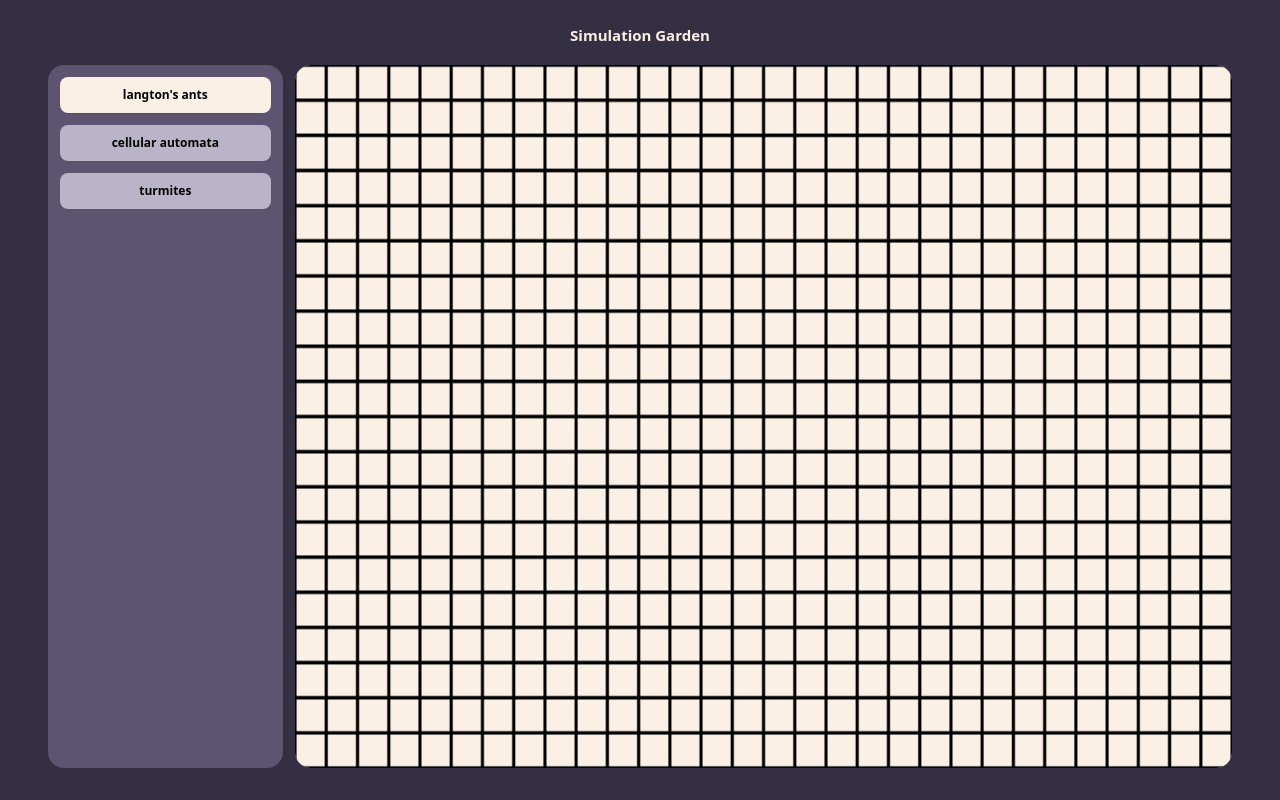
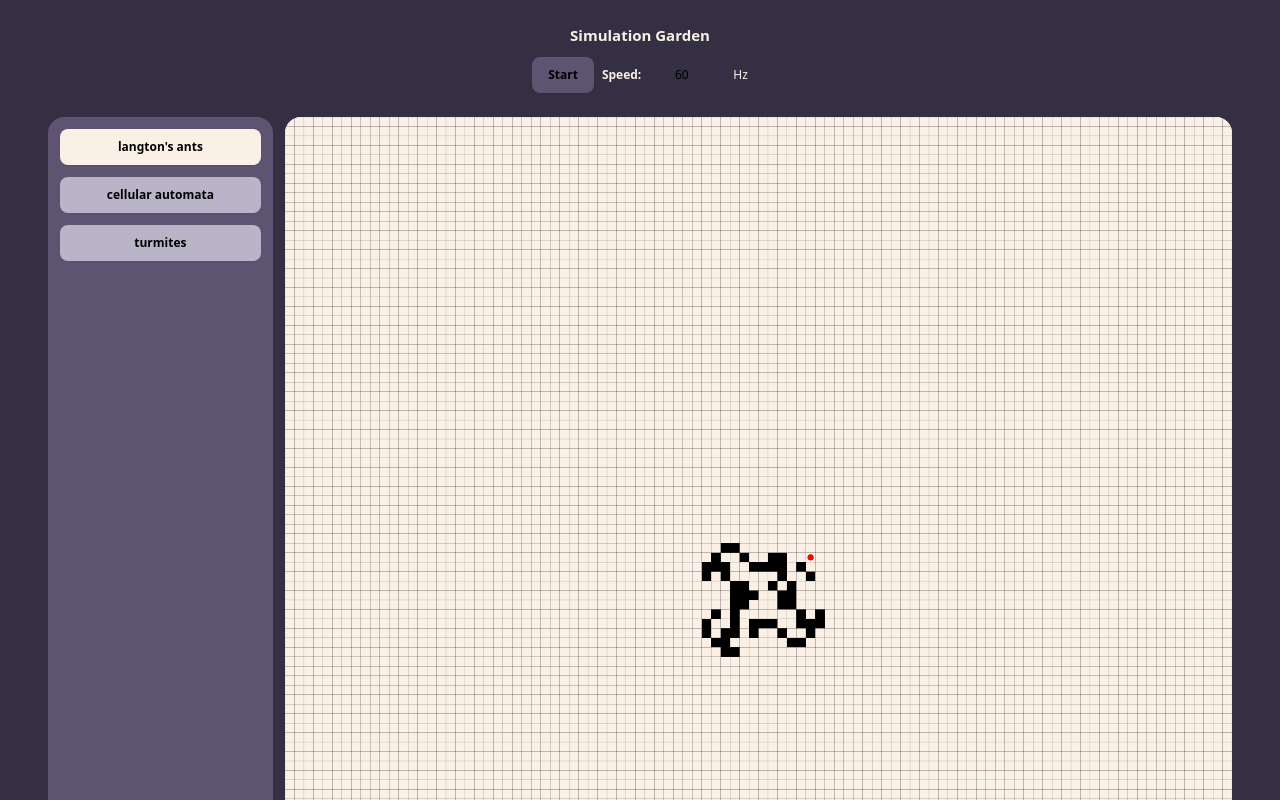
Before and after one commit to kaaytee/simulation_garden, a React (Vite) app: page / in a window 1280 px wide. Shown: the top 800 px of the page. Built offline with nearby package versions, Linux system fonts and the light colour scheme.

Commit message:
basic lagton's nats

```diff
--- a/src/App.jsx
+++ b/src/App.jsx
@@ -1,16 +1,50 @@
 import { Button } from "@/components/ui/button";
-import { useState, useRef, useEffect } from "react";
+import { useState, useCallback } from "react";
 import Canvas from "./components/Canvas";
+
 function App() {
   const [option, setOption] = useState("langton's ants");
-  const [options, setOptionss] = useState(["langton's ants", "cellular automata", "turmites"]);
+  const [options, setOptions] = useState(["langton's ants", "cellular automata", "turmites"]);
+  const [isRunning, setIsRunning] = useState(false);
+  const [tickRate, setTickRate] = useState(60); // Ticks per second
 
+  const handleOptionChange = useCallback((newOption) => {
+    setOption(newOption);
+    setIsRunning(false); // Stop simulation when option changes
+  }, [setOption, setIsRunning]);
+
+  const handleStartStop = useCallback(() => {
+    setIsRunning((prev) => !prev);
+  }, [setIsRunning]);
+
+  const handleTickRateChange = useCallback((event) => {
+    const newRate = parseInt(event.target.value, 10);
+    if (!isNaN(newRate) && newRate > 0) {
+      setTickRate(newRate);
+    }
+  }, [setTickRate]);
 
   return (
     <div className="flex flex-col items-center min-h-svh bg-[#352F44] p-6">
       <header>
         <h1 className="text-[15px] font-semibold text-[#FAF0E6] mb-[10px]">Simulation Garden</h1>
       </header>
+      <div className="flex justify-center mb-4 text-[#FAF0E6]">
+        <Button onClick={handleStartStop} className="bg-[#5C5470] hover:bg-[#B9B4C7] text-[12px] font-semibold text-black rounded-md mr-2">
+          {isRunning ? "Stop" : "Start"}
+        </Button>
+        <div className="flex items-center">
+          <label htmlFor="tickRate" className="text-[12px] font-semibold mr-2">Speed:</label>
+          <input
+            id="tickRate"
+            type="number"
+            value={tickRate}
+            onChange={handleTickRateChange}
+            className="w-20 text-black text-center rounded-md text-[12px]"
+          />
+          <span className="ml-1 text-[12px]">Hz</span>
+        </div>
+      </div>
       <div className="flex flex-grow p-2 gap-3 w-full max-w-[1200px]">
         <div className="bg-[#5C5470] flex flex-col gap-3 p-3 w-1/5 rounded-2xl">
           {options.map((e) => {
@@ -22,7 +56,7 @@ function App() {
             return (
               <Button
                 key={e}
-                onClick={() => setOption(e)}
+                onClick={() => handleOptionChange(e)}
                 className={`${buttonStyle} ${textStyle} ${hoverStyle}`}
               >
                 {e}
@@ -30,8 +64,7 @@ function App() {
             );
           })}
         </div>
-        <Canvas></Canvas>
-
+        <Canvas selectedOption={option} isRunning={isRunning} tickRate={tickRate} />
       </div>
     </div>
   );
--- a/src/components/Canvas.jsx
+++ b/src/components/Canvas.jsx
@@ -1,11 +1,141 @@
-import { useRef, useEffect } from "react";
+import { useRef, useEffect, useState, useCallback } from "react";
 
-export default function Canvas () {
+export default function Canvas({ selectedOption }) {
+  const canvasRef = useRef(null);
+  const [zoomLevel, setZoomLevel] = useState(1);
+  const scaleFactor = 1.1;
+  const gridSize = 25;
+  const numRows = 100;
+  const numCols = 100;
+  const minZoomLevel = 1;
+  const [isDragging, setIsDragging] = useState(false);
+  const [dragStart, setDragStart] = useState({ x: 0, y: 0 });
+  const [offsetX, setOffsetX] = useState(0);
+  const [offsetY, setOffsetY] = useState(0);
+  const [grid, setGrid] = useState(() => Array(numRows).fill(null).map(() => Array(numCols).fill(0)));
+  const [antPosition, setAntPosition] = useState({ row: Math.floor(numRows / 2), col: Math.floor(numCols / 2) });
+  const [antOrientation, setAntOrientation] = useState(0);
+  const [isRunning, setIsRunning] = useState(false);
+  const animationFrameId = useRef(null);
 
-  const canvasRef = useRef(null);
-  const gridSize = 20; // Size of each cell in pixels
-  const numRows = 20;
-  const numCols = 30;
+  const drawGrid = useCallback((ctx, currentGrid) => {
+    const width = numCols * gridSize;
+    const height = numRows * gridSize;
+
+    ctx.clearRect(0, 0, width, height);
+    ctx.setTransform(zoomLevel, 0, 0, zoomLevel, offsetX, offsetY);
+
+    for (let r = 0; r < numRows; r++) {
+      for (let c = 0; c < numCols; c++) {
+        ctx.fillStyle = currentGrid[r][c] === 1 ? '#000000' : '#FAF0E6';
+        ctx.fillRect(c * gridSize, r * gridSize, gridSize, gridSize);
+      }
+    }
+
+    ctx.strokeStyle = '#000000';
+    ctx.lineWidth = 0.5 / zoomLevel;
+    for (let i = 0; i <= numCols; i++) {
+      const x = i * gridSize;
+      ctx.beginPath();
+      ctx.moveTo(x, 0);
+      ctx.lineTo(x, height);
+      ctx.stroke();
+    }
+    for (let i = 0; i <= numRows; i++) {
+      const y = i * gridSize;
+      ctx.beginPath();
+      ctx.moveTo(0, y);
+      ctx.lineTo(width, y);
+      ctx.stroke();
+    }
+
+    const antX = antPosition.col * gridSize + gridSize / 2;
+    const antY = antPosition.row * gridSize + gridSize / 2;
+    const antSize = gridSize / 3;
+    ctx.fillStyle = 'red';
+    ctx.beginPath();
+    ctx.arc(antX, antY, antSize, 0, 2 * Math.PI);
+    ctx.fill();
+  }, [antPosition, gridSize, numCols, numRows, offsetX, offsetY, zoomLevel]);
+
+  const updateAntAndGrid = useCallback(() => {
+    setGrid(prevGrid => {
+      const newGrid = prevGrid.map(row => [...row]);
+      let { row: currentRow, col: currentCol } = antPosition;
+      let currentOrientation = antOrientation;
+
+      if (currentRow >= 0 && currentRow < numRows && currentCol >= 0 && currentCol < numCols) {
+        const currentColor = newGrid[currentRow][currentCol];
+        newGrid[currentRow][currentCol] = 1 - currentColor;
+
+
+        let nextOrientation;
+        if (currentColor === 0) {
+          nextOrientation = (currentOrientation + 1) % 4;
+        } else {
+          nextOrientation = (currentOrientation + 3) % 4;
+        }
+        setAntOrientation(nextOrientation);
+
+        let nextRow = currentRow;
+        let nextCol = currentCol;
+        switch (nextOrientation) {
+          case 0: // Right
+            nextCol++;
+            break;
+          case 1: // Down
+            nextRow++;
+            break;
+          case 2: // Left
+            nextCol--;
+            break;
+          case 3: // Up
+            nextRow--;
+            break;
+          default:
+            break;
+        }
+        setAntPosition({ row: nextRow, col: nextCol });
+      }
+      return newGrid;
+    });
+  }, [antOrientation, antPosition, numCols, numRows]);
+
+  const gameLoop = useCallback(() => {
+    updateAntAndGrid();
+    const canvas = canvasRef.current;
+    if (canvas) {
+      const ctx = canvas.getContext('2d');
+      drawGrid(ctx, grid);
+    }
+  }, [updateAntAndGrid, drawGrid, grid, isRunning]);
+
+  useEffect(() => {
+    if (selectedOption === "langton's ants" && !isRunning) {
+      setIsRunning(true);
+    } else if (selectedOption !== "langton's ants" && isRunning) {
+      setIsRunning(false);
+      if (animationFrameId.current) {
+        cancelAnimationFrame(animationFrameId.current);
+      }
+      setGrid(() => Array(numRows).fill(null).map(() => Array(numCols).fill(0)));
+      setAntPosition({ row: Math.floor(numRows / 2), col: Math.floor(numCols / 2) });
+      setAntOrientation(0);
+      const canvas = canvasRef.current;
+      if (canvas) {
+        const ctx = canvas.getContext('2d');
+        ctx.clearRect(0, 0, canvas.width, canvas.height);
+      }
+    }
+
+    if (isRunning && selectedOption === "langton's ants") {
+      animationFrameId.current = requestAnimationFrame(gameLoop);
+    } else if (!isRunning && animationFrameId.current) {
+      cancelAnimationFrame(animationFrameId.current);
+      animationFrameId.current = null;
+    }
+
+  }, [selectedOption, isRunning, gameLoop, numRows, numCols]);
 
   useEffect(() => {
     const canvas = canvasRef.current;
@@ -15,42 +145,74 @@ export default function Canvas () {
       const height = numRows * gridSize;
       canvas.width = width;
       canvas.height = height;
+      drawGrid(ctx, grid);
 
-      const drawGrid = () => {
-        if (!ctx) return;
+      const handleWheel = (event) => {
+        event.preventDefault();
+        const scaleAmount = event.deltaY > 0 ? 1 / scaleFactor : scaleFactor;
+        const newZoomLevel = zoomLevel * scaleAmount;
 
-        ctx.strokeStyle = '#000000';
-        ctx.lineWidth = 2;
-
-        // Draw vertical lines
-        for (let i = 0; i <= numCols; i++) {
-          const x = i * gridSize;
-          ctx.beginPath();
-          ctx.moveTo(x, 0);
-          ctx.lineTo(x, height);
-          ctx.stroke();
+        if (newZoomLevel < minZoomLevel && event.deltaY > 0) {
+          return;
         }
 
-        for (let i = 0; i <= numRows; i++) {
-          const y = i * gridSize;
-          ctx.beginPath();
-          ctx.moveTo(0, y);
-          ctx.lineTo(width, y);
-          ctx.stroke();
+        const rect = canvas.getBoundingClientRect();
+        const mouseX = event.clientX - rect.left;
+        const mouseY = event.clientY - rect.top;
+
+        const focalX = (mouseX - offsetX) / zoomLevel;
+        const focalY = (mouseY - offsetY) / zoomLevel;
+
+        setZoomLevel(newZoomLevel);
+        setOffsetX(offsetX - focalX * (scaleAmount - 1));
+        setOffsetY(offsetY - focalY * (scaleAmount - 1));
+      };
+
+      const handleMouseDown = (event) => {
+        setIsDragging(true);
+        const rect = canvas.getBoundingClientRect();
+        setDragStart({ x: event.clientX - rect.left - offsetX, y: event.clientY - rect.top - offsetY });
+        canvas.style.cursor = 'grabbing';
+      };
+
+      const handleMouseUp = () => {
+        setIsDragging(false);
+        canvas.style.cursor = 'grab';
+      };
+
+      const handleMouseMove = (event) => {
+        if (!isDragging) return;
+        const rect = canvas.getBoundingClientRect();
+        const newOffsetX = event.clientX - rect.left - dragStart.x;
+        const newOffsetY = event.clientY - rect.top - dragStart.y;
+        setOffsetX(newOffsetX);
+        setOffsetY(newOffsetY);
+      };
+
+      canvas.addEventListener('wheel', handleWheel, { passive: false });
+      canvas.addEventListener('mousedown', handleMouseDown);
+      canvas.addEventListener('mouseup', handleMouseUp);
+      canvas.addEventListener('mouseout', handleMouseUp);
+      canvas.addEventListener('mousemove', handleMouseMove);
+
+      return () => {
+        canvas.removeEventListener('wheel', handleWheel);
+        canvas.removeEventListener('mousedown', handleMouseDown);
+        canvas.removeEventListener('mouseup', handleMouseUp);
+        canvas.removeEventListener('mouseout', handleMouseUp);
+        canvas.removeEventListener('mousemove', handleMouseMove);
+        if (animationFrameId.current) {
+          cancelAnimationFrame(animationFrameId.current);
         }
       };
+    }
+  }, [zoomLevel, gridSize, numRows, numCols, scaleFactor, minZoomLevel, isDragging, dragStart, offsetX, offsetY, drawGrid, grid]);
 
-      drawGrid();
-      console.log("Canvas element with grid:", canvas);
-    }
-  }, [gridSize, numRows, numCols]);
   return (
-    <>
-      <canvas
-        ref={canvasRef}
-        className="bg-[#FAF0E6] w-4/5 rounded-2xl"
-        style={{ minHeight: '400px' }}
-      />
-    </>
-  )
+    <canvas
+      ref={canvasRef}
+      className="bg-[#FAF0E6] w-4/5 rounded-2xl cursor-grab"
+      style={{ minHeight: '500px' }}
+    />
+  );
 }
```
